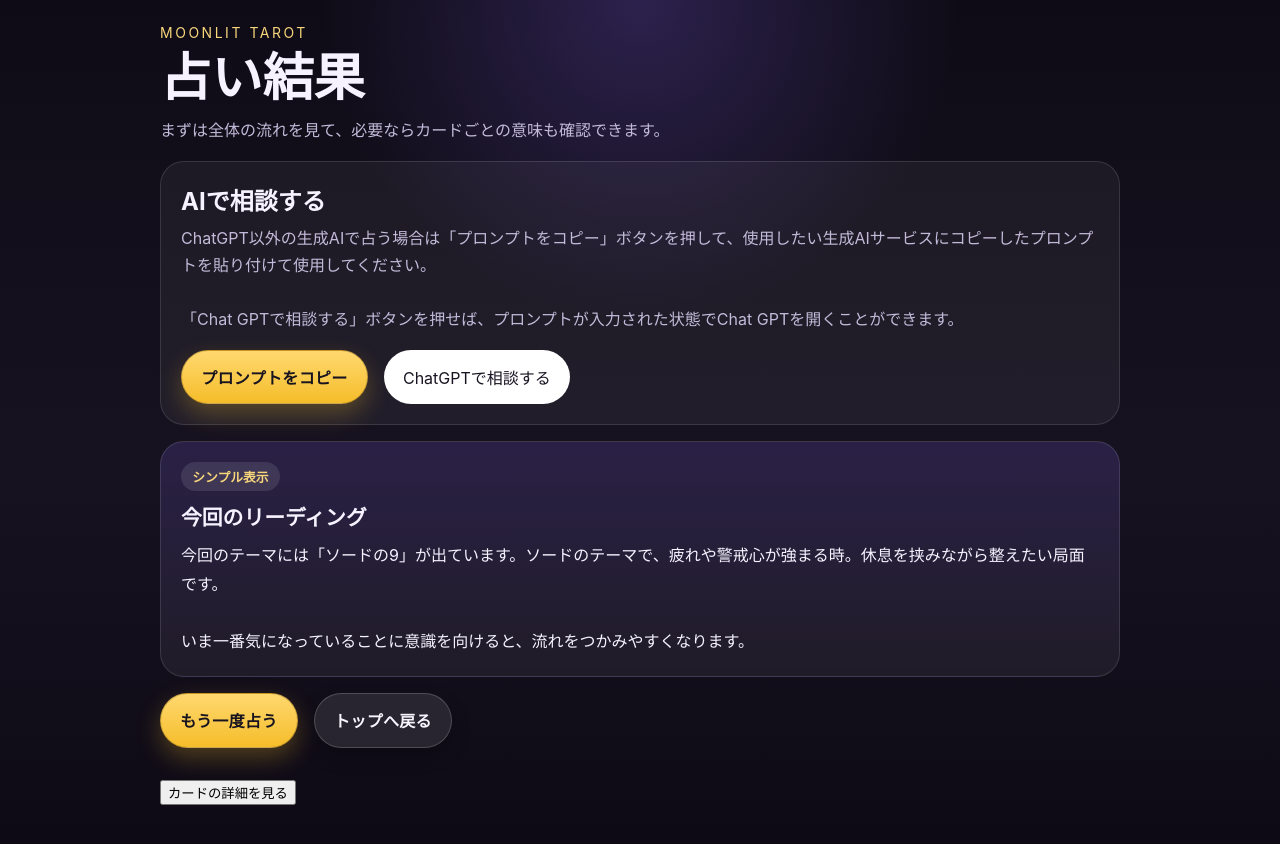
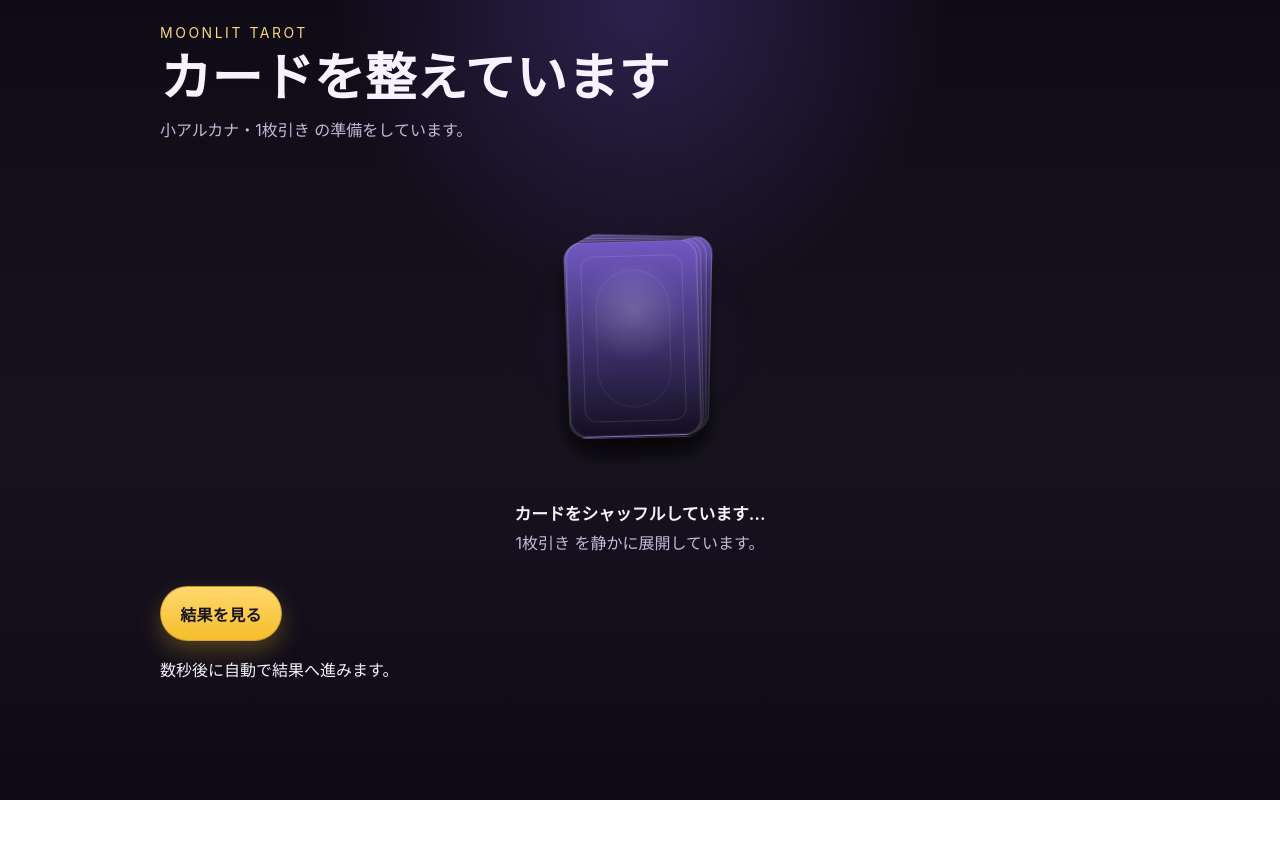
Before and after one commit to Syo-M/tarot-app, a React (Vite) app: page / in a window 1280 px wide. Both pictures are taken after a click on the button "気軽に占う". After the commit the page ends 800 px from the top, so only its background shows below. Built offline with nearby package versions, Linux system fonts and the light colour scheme.

Commit message:
シャッフルアニメーション修正

```diff
--- a/src/components/tarot/ShuffleDeck/ShuffleDeck.module.css
+++ b/src/components/tarot/ShuffleDeck/ShuffleDeck.module.css
@@ -1,40 +1,113 @@
 .wrapper {
     display: grid;
     place-items: center;
-  gap: 20px;
-  padding: 28px 0;
+    gap: 1rem;
+    padding: 1.5rem 0 2rem;
+}
+
+.stage {
+    position: relative;
+    width: min(88vw, 360px);
+    height: 300px;
+    display: grid;
+    place-items: center;
+    overflow: hidden;
+}
+
+.glow {
+    position: absolute;
+    width: 220px;
+    height: 220px;
+    border-radius: 999px;
+    background: radial-gradient(
+        circle,
+        rgba(127, 92, 255, 0.18) 0%,
+        rgba(127, 92, 255, 0.08) 42%,
+        rgba(127, 92, 255, 0) 76%
+    );
+    filter: blur(10px);
+    animation: pulse 3.4s ease-in-out infinite;
 }
 
 .cards {
     position: relative;
-  width: 200px;
-  height: 240px;
+    width: 260px;
+    height: 230px;
 }
 
 .card {
+    --delay: calc(var(--index) * 0.12s);
+    position: absolute;
+    left: 50%;
+    top: 50%;
+    width: 132px;
+    height: 196px;
+    border-radius: 18px;
+    transform-origin: center center;
+    animation: cutShuffle 3.8s ease-in-out infinite;
+    animation-delay: var(--delay);
+    animation-fill-mode: backwards;
+    will-change: transform, opacity;
+}
+
+/* 上の束 */
+.card:nth-child(1),
+.card:nth-child(2),
+.card:nth-child(3) {
+    z-index: 3;
+}
+
+/* 真ん中 */
+.card:nth-child(4) {
+    z-index: 4;
+}
+
+/* 下の束 */
+.card:nth-child(5),
+.card:nth-child(6),
+.card:nth-child(7) {
+    z-index: 2;
+}
+
+.cardInner {
     position: absolute;
     inset: 0;
-  margin: auto;
-  width: 150px;
-  height: 220px;
     border-radius: 18px;
-  border: 1px solid rgba(255, 255, 255, 0.16);
-  background: linear-gradient(180deg, rgba(111, 88, 194, 0.95), rgba(18, 14, 31, 0.98));
-  box-shadow: 0 16px 34px rgba(0, 0, 0, 0.26);
-  animation: float 1.8s ease-in-out infinite;
+    border: 1px solid rgba(255, 255, 255, 0.18);
+    background:
+        radial-gradient(circle at 50% 35%, rgba(255, 255, 255, 0.18), rgba(255, 255, 255, 0) 36%),
+        linear-gradient(180deg, rgba(111, 88, 194, 0.98), rgba(18, 14, 31, 0.98));
+    box-shadow:
+        0 14px 28px rgba(0, 0, 0, 0.26),
+        inset 0 0 0 1px rgba(255, 255, 255, 0.06);
 }
 
-.card:nth-child(1) {
-  transform: rotate(-10deg) translateX(-18px);
+.cardInner::before,
+.cardInner::after {
+    content: '';
+    position: absolute;
+    inset: 14px;
+    border-radius: 12px;
+    border: 1px solid rgba(255, 255, 255, 0.12);
 }
 
-.card:nth-child(2) {
-  animation-delay: 0.15s;
+.cardInner::after {
+    inset: 28px;
+    border-radius: 999px;
+    opacity: 0.72;
 }
 
-.card:nth-child(3) {
-  transform: rotate(10deg) translateX(18px);
-  animation-delay: 0.3s;
+.textBlock {
+    display: grid;
+    gap: 0.35rem;
+    text-align: center;
+}
+
+.title {
+    margin: 0;
+    font-size: 1.05rem;
+    font-weight: 700;
+    color: var(--color-text-main);
 }
 
 .text {
@@ -42,7 +115,49 @@
     color: var(--color-text-muted);
 }
 
-@keyframes float {
-  0%, 100% { transform: translateY(0); }
-  50% { transform: translateY(-8px); }
+@keyframes cutShuffle {
+    0% {
+        transform: translate(-50%, -50%) rotate(0deg) translateX(0) translateY(0);
+        opacity: 0.95;
     }
+
+    /* 束を少しずらして切る */
+    20% {
+        transform: translate(-50%, -50%) rotate(-4deg) translateX(-16px) translateY(-10px);
+        opacity: 1;
+    }
+
+    40% {
+        transform: translate(-50%, -50%) rotate(4deg) translateX(16px) translateY(10px);
+        opacity: 1;
+    }
+
+    /* 重ね直す */
+    60% {
+        transform: translate(-50%, -50%) rotate(-2deg) translateX(-8px) translateY(4px);
+        opacity: 0.98;
+    }
+
+    80% {
+        transform: translate(-50%, -50%) rotate(2deg) translateX(8px) translateY(-4px);
+        opacity: 0.98;
+    }
+
+    100% {
+        transform: translate(-50%, -50%) rotate(0deg) translateX(0) translateY(0);
+        opacity: 0.95;
+    }
+}
+
+@keyframes pulse {
+    0%,
+    100% {
+        transform: scale(0.96);
+        opacity: 0.65;
+    }
+
+    50% {
+        transform: scale(1.04);
+        opacity: 0.92;
+    }
+}
--- a/src/components/tarot/ShuffleDeck/ShuffleDeck.tsx
+++ b/src/components/tarot/ShuffleDeck/ShuffleDeck.tsx
@@ -4,15 +4,30 @@ interface ShuffleDeckProps {
   spreadLabel: string;
 }
 
+const deckCards = Array.from({ length: 7 }, (_, index) => index);
+
 export const ShuffleDeck = ({ spreadLabel }: ShuffleDeckProps) => {
   return (
     <div className={styles.wrapper}>
-      <div className={styles.cards} aria-hidden="true">
-        <span className={styles.card} />
-        <span className={styles.card} />
-        <span className={styles.card} />
+      <div className={styles.stage} aria-hidden="true">
+        <div className={styles.glow} />
+        <div className={styles.cards}>
+          {deckCards.map((cardIndex) => (
+            <div
+              key={cardIndex}
+              className={styles.card}
+              style={{ ['--index' as string]: cardIndex } as React.CSSProperties}
+            >
+              <span className={styles.cardInner} />
+            </div>
+          ))}
+        </div>
       </div>
-      <p className={styles.text}>{spreadLabel} を静かに展開しています…</p>
+
+      <div className={styles.textBlock}>
+        <p className={styles.title}>カードをシャッフルしています…</p>
+        <p className={styles.text}>{spreadLabel} を静かに展開しています。</p>
+      </div>
     </div>
   );
 };
--- a/src/pages/ShufflePage/ShufflePage.tsx
+++ b/src/pages/ShufflePage/ShufflePage.tsx
@@ -19,11 +19,11 @@ const deckLabelMap = {
     mixed: '複合',
 } as const;
 
-export const ShufflePage = ({ spreadType, deckMode, resultMode, onComplete }: ShufflePageProps) => {
+export const ShufflePage = ({ spreadType, deckMode, onComplete }: ShufflePageProps) => {
     useEffect(() => {
         const timerId = window.setTimeout(() => {
             onComplete();
-    }, 2600);
+        }, 3200);
 
         return () => {
             window.clearTimeout(timerId);
@@ -34,17 +34,15 @@ export const ShufflePage = ({ spreadType, deckMode, resultMode, onComplete }: Sh
 
     return (
         <ScreenContainer
-      title="カードを展開しています"
-      subtitle={`${deckLabelMap[deckMode]} / ${spreadLabel} / ${resultMode === 'summary' ? '結果だけ表示' : '詳しく表示'} で準備しています。`}
-      footer={
-        <PrimaryButton fullWidth onClick={onComplete}>
-          結果を見る
-        </PrimaryButton>
-      }
+            title="カードを整えています"
+            subtitle={`${deckLabelMap[deckMode]}・${spreadLabel} の準備をしています。`}
         >
-      <div className={styles.body}>
+            <div className={styles.page}>
                 <ShuffleDeck spreadLabel={spreadLabel} />
-        <p>数秒後に自動で結果へ進みます。</p>
+                <div className={styles.actions}>
+                    <PrimaryButton onClick={onComplete}>結果を見る</PrimaryButton>
+                    <p className={styles.note}>数秒後に自動で結果へ進みます。</p>
+                </div>
             </div>
         </ScreenContainer>
     );
```
Also changed, not shown: 5 other files (tests, documents, lock files or other folders). Lines whose indentation alone changed are shown as unchanged.
